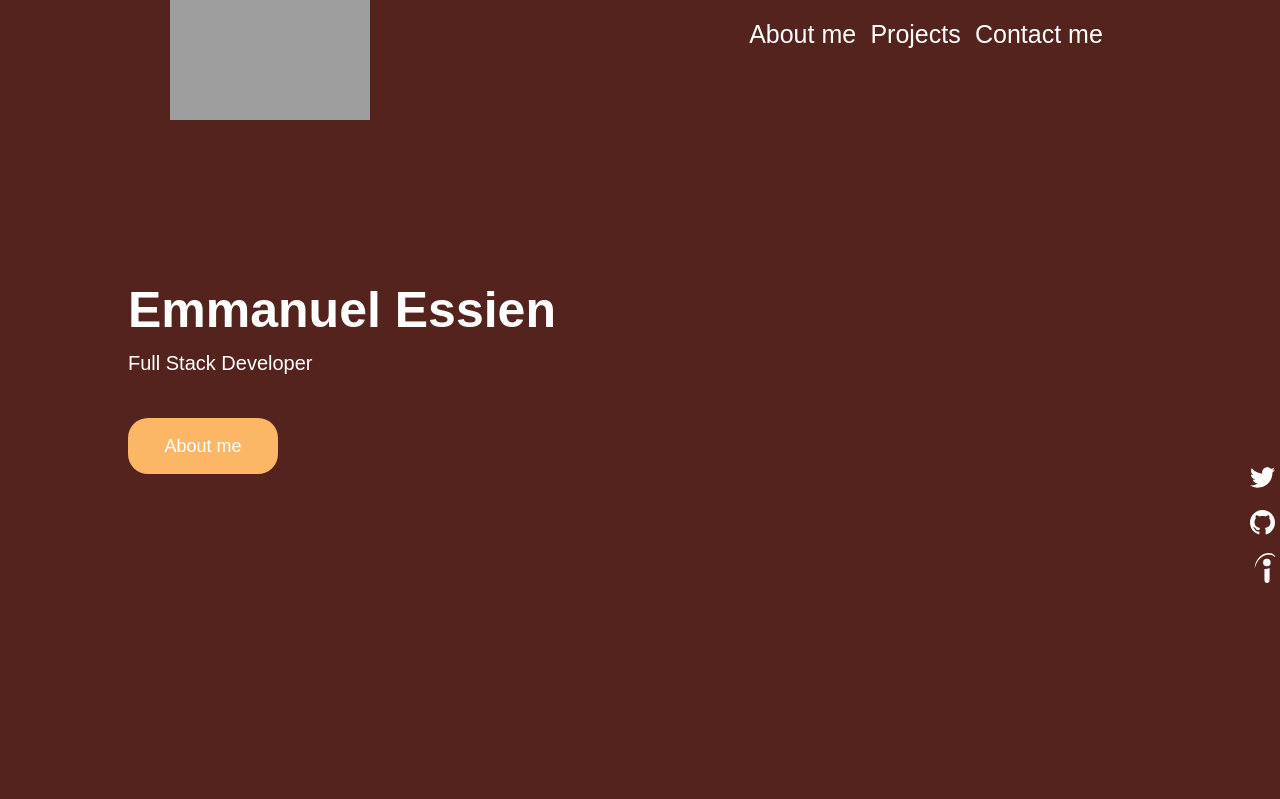
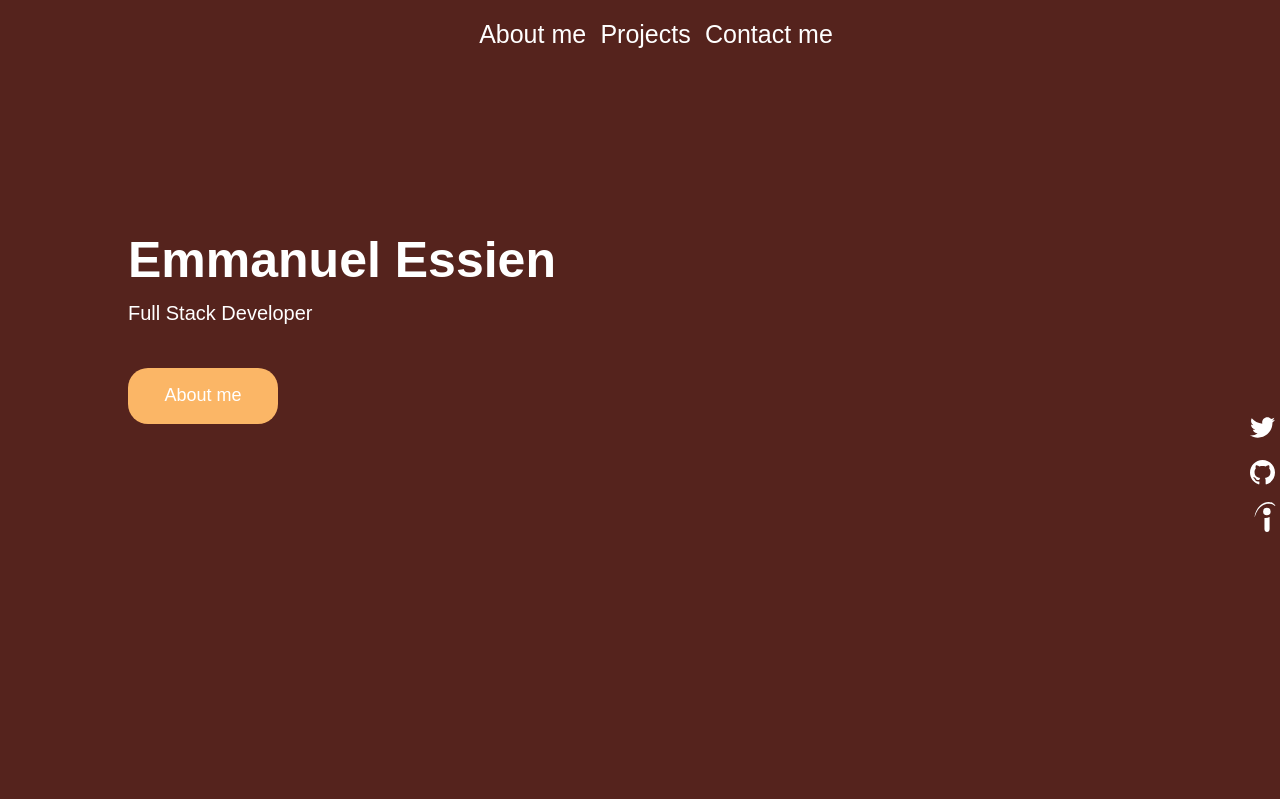
Before and after one commit to classAnon/portfolio3, a Python web app: template templates/home.html in a window 1280 px wide. Shown: the top 799 px of the page. Run offline with Jinja, Linux system fonts and the light colour scheme; the template is opened without the code that fills it, so the values that code supplies are empty; some libraries are stand-ins or nearby versions; some web fonts are replaced; grey boxes are pictures that could not be loaded.

Commit message:
updated favicon and logo

```diff
--- a/templates/home.html
+++ b/templates/home.html
@@ -1,6 +1,10 @@
 <!DOCTYPE html>
 <html lang="en">
 <head>
+    <link rel="apple-touch-icon" sizes="180x180" href="/apple-touch-icon.png">
+    <link rel="icon" type="image/png" sizes="32x32" href="/favicon-32x32.png">
+    <link rel="icon" type="image/png" sizes="16x16" href="/favicon-16x16.png">
+    <link rel="manifest" href="/site.webmanifest">
     <link rel="preconnect" href="https://fonts.googleapis.com">
     <link rel="preconnect" href="https://fonts.gstatic.com" crossorigin>
     <link href="https://fonts.googleapis.com/css2?family=Indie+Flower&family=Truculenta:opsz,wght@12..72,100;12..72,200;12..72,300;12..72,400;12..72,500;12..72,600;12..72,700;12..72,800;12..72,900&display=swap" rel="stylesheet">
@@ -17,11 +21,11 @@
 
     <section class="hero">
         <nav>
-            <div class="logo">
+           <!-- <div class="logo">
                 <a href="{{ url_for('home') }}">
                     <img src="https://statics4pf.s3.amazonaws.com/edited_logo.png"/>
                 </a>
-            </div>
+            </div>-->
             <ul id="nav-list">
                 <li><a href="#about-me">About me</a></li>
                 <li><a href="#projects">Projects</a></li>
```
